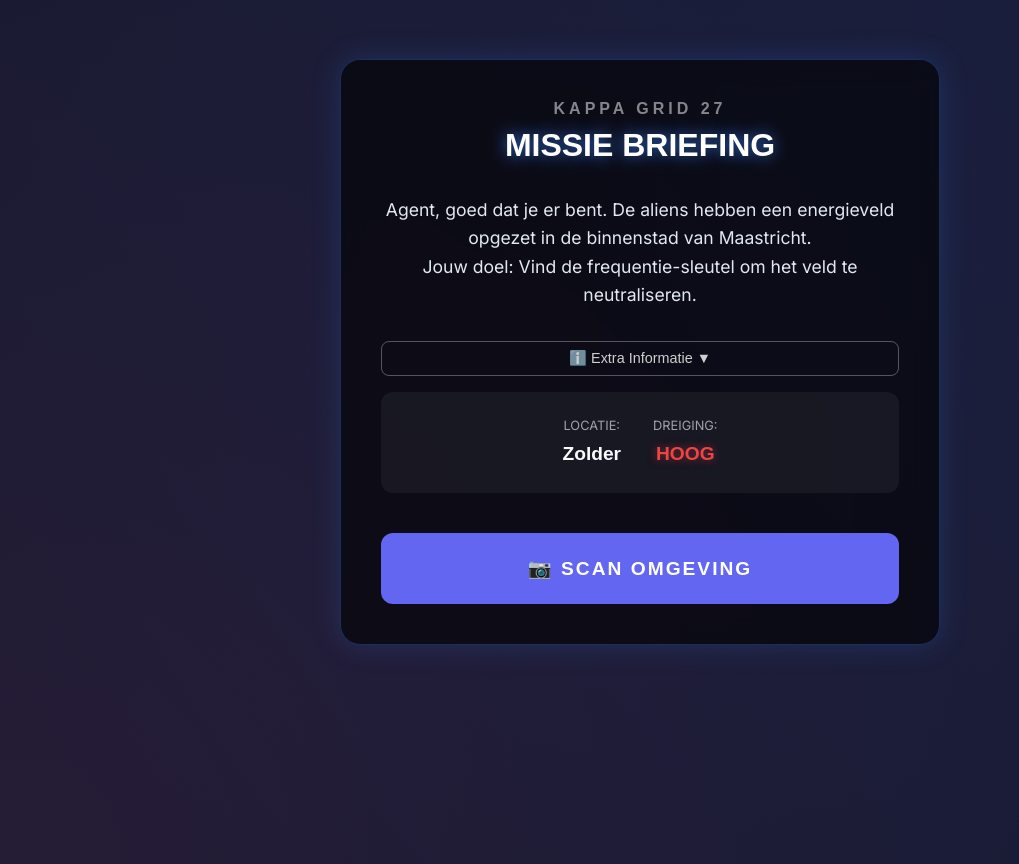
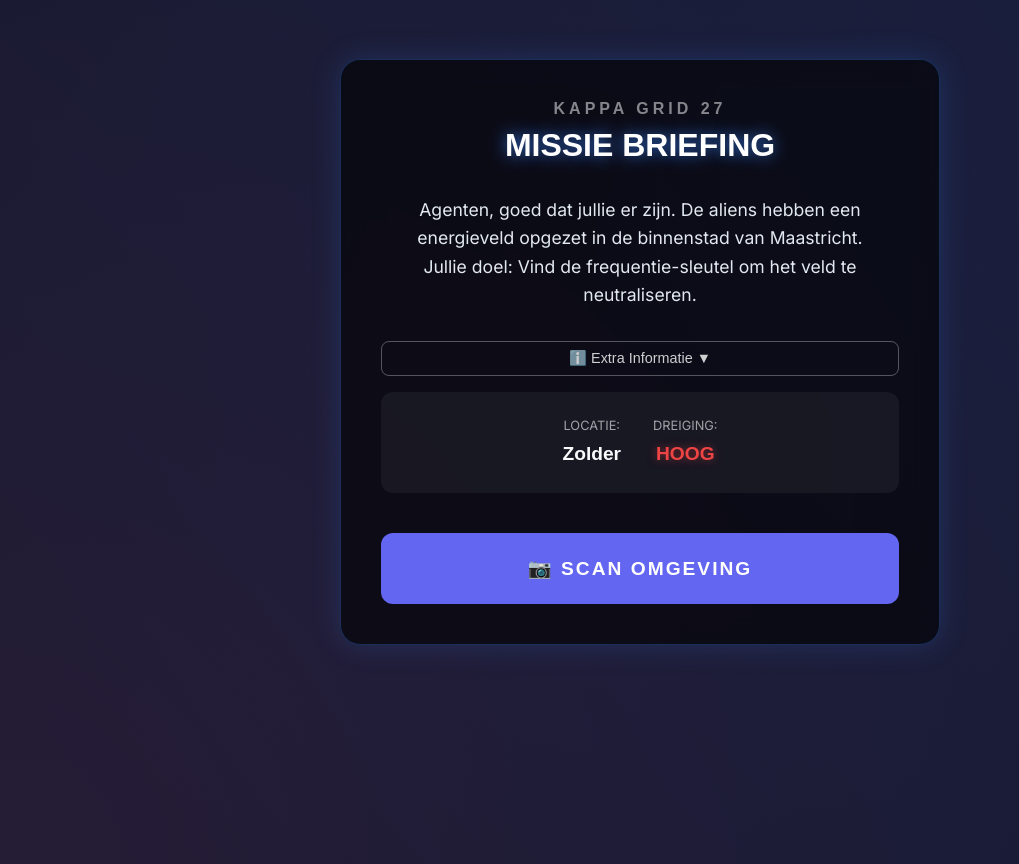
Before and after one commit to x4b5/game2026, a SvelteKit app: page /game/kappa-grid-27/challenge in a window 1280 px wide. Shown: the whole page, without its empty margins (0-1019 px from the left). Built offline with nearby package versions, Linux system fonts and the light colour scheme.

Commit message:
feat: assigned unique player IDs to each hero

```diff
--- a/src/routes/game/kappa-grid-27/challenge/+page.svelte
+++ b/src/routes/game/kappa-grid-27/challenge/+page.svelte
@@ -103,11 +103,11 @@
         {:else}
             <div class="briefing-text">
                 <p>
-                    Agent, goed dat je er bent. De aliens hebben een energieveld
-                    opgezet in de binnenstad van Maastricht.
+                    Agenten, goed dat jullie er zijn. De aliens hebben een
+                    energieveld opgezet in de binnenstad van Maastricht.
                 </p>
                 <p>
-                    Jouw doel: Vind de frequentie-sleutel om het veld te
+                    Jullie doel: Vind de frequentie-sleutel om het veld te
                     neutraliseren.
                 </p>
             </div>
```
Also changed, not shown: src/routes/game/kappa-grid-27/+page.svelte (+20 -0 lines).
